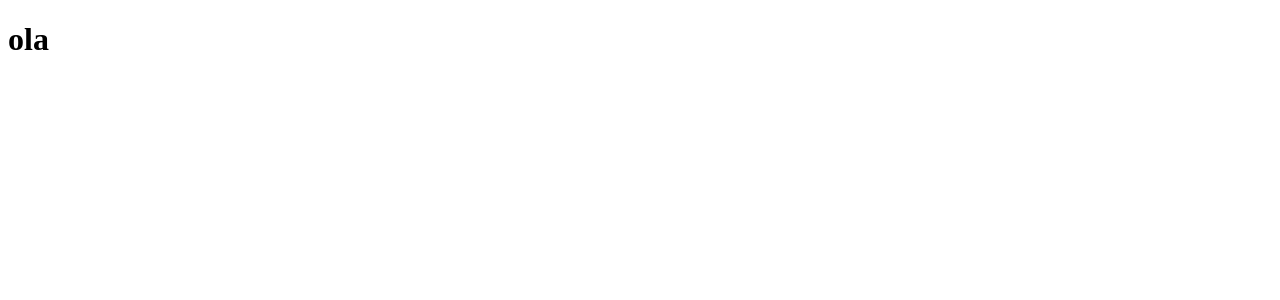
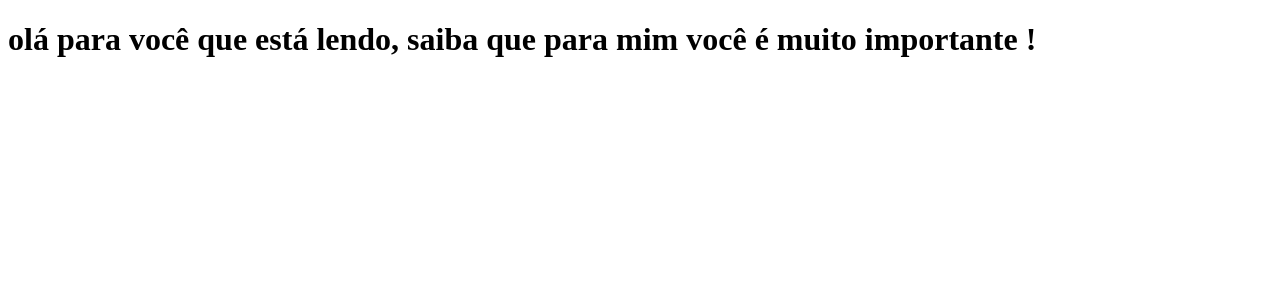
Before and after one commit to Filipe-e/treinando, a Next.js app: page / in a window 1280 px wide. Shown: the top 300 px of the page. Built offline with nearby package versions, Linux system fonts and the light colour scheme.

Commit message:
Arquivo pagina inicial

```diff
--- a/pages/index.js
+++ b/pages/index.js
@@ -1,6 +1,7 @@
 function Home() {
     return <h1>
-ola
+olá para você que está lendo, saiba que para mim você é muito importante
+!
     </h1>
 }
 
```
